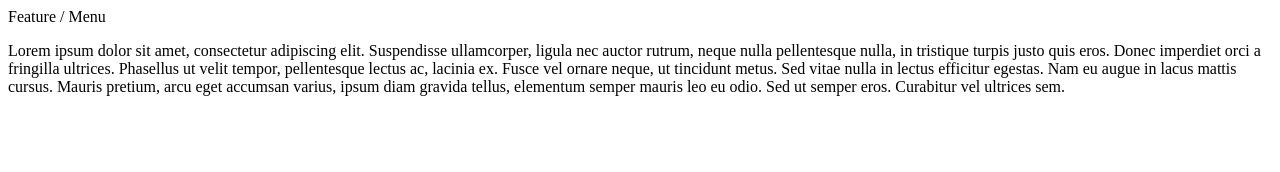
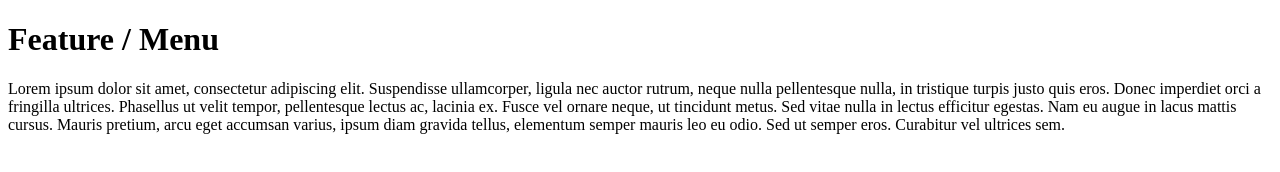
Before and after one commit to onlyxdev/vemserdbc-grupo-lp, a plain HTML site: page index.html in a window 1280 px wide. Drawn offline with Linux system fonts and the light colour scheme.

Commit message:
Hotfix / Troca para texto

```diff
--- a/index.html
+++ b/index.html
@@ -7,7 +7,7 @@
     <title>Document</title>
 </head>
 <body>
-    <t>Feature / Menu</t>
+    <h1>Feature / Menu</h1>
 
     <p>
         Lorem ipsum dolor sit amet, consectetur adipiscing elit. Suspendisse ullamcorper, ligula nec auctor rutrum, neque nulla pellentesque nulla, in tristique turpis justo quis eros. Donec imperdiet orci a fringilla ultrices. Phasellus ut velit tempor, pellentesque lectus ac, lacinia ex. Fusce vel ornare neque, ut tincidunt metus. Sed vitae nulla in lectus efficitur egestas. Nam eu augue in lacus mattis cursus. Mauris pretium, arcu eget accumsan varius, ipsum diam gravida tellus, elementum semper mauris leo eu odio. Sed ut semper eros. Curabitur vel ultrices sem.
```
